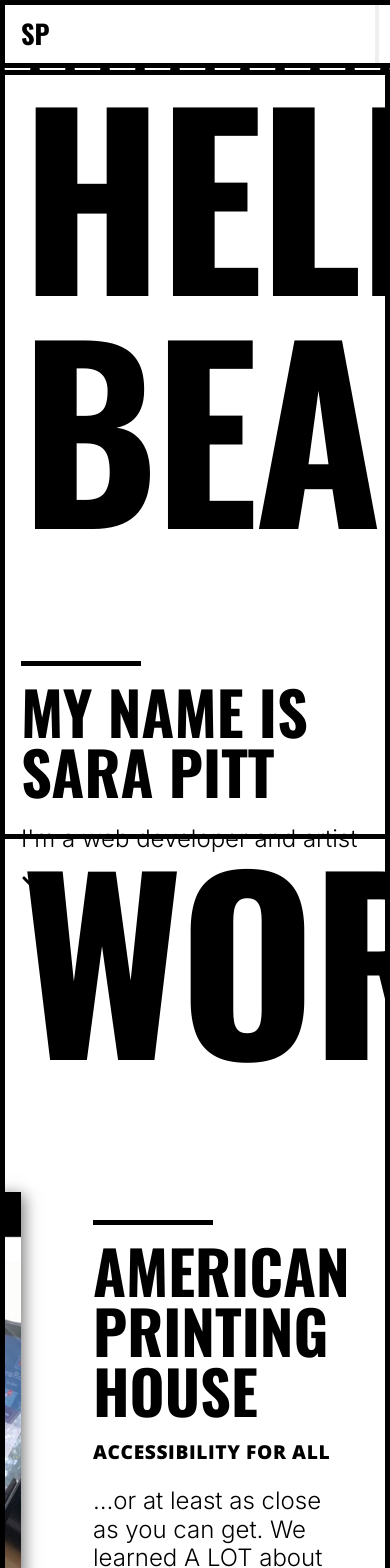
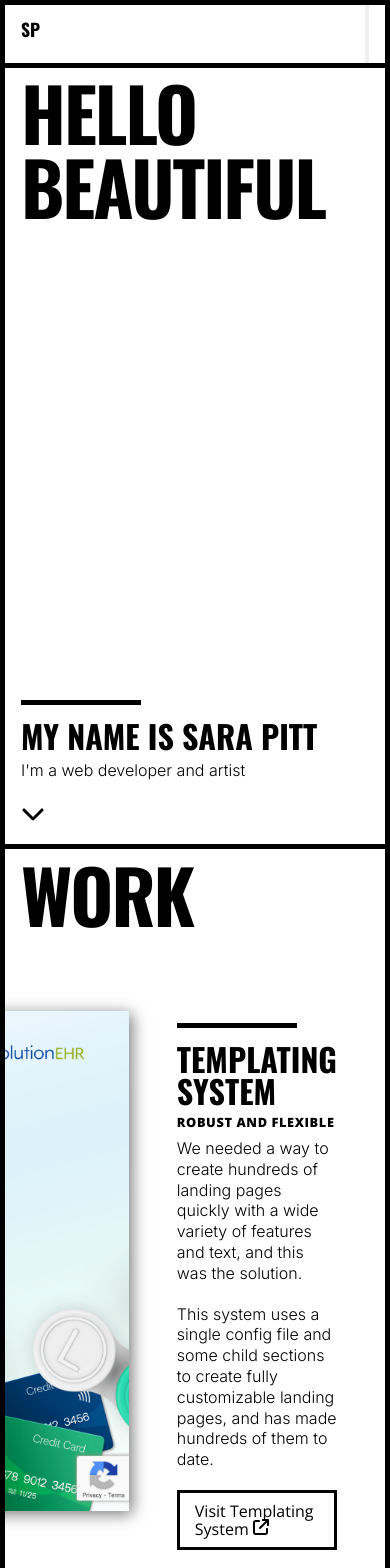
Before and after one commit to sara-p-/portfolio-2024, a React (Vite) app: page / in a window 390 px wide. Shown: the top 1568 px of the page. Built offline with nearby package versions, Linux system fonts and the light colour scheme.

Commit message:
working on the mobile styling for the text, and adding the about section

```diff
--- a/public/data/data.json
+++ b/public/data/data.json
@@ -94,7 +94,7 @@
     "id": "8",
     "title": "booklist",
     "subtitle": "Pure obsession",
-    "shortDesc": "I wanted to learn more about React, so I made a site that functions like React...but with vanilla JS. \\n Also, I'm suuuuuuuuper into the \"romantasy\" genre so making a website for that seemed like a good call. IYKYK.",
+    "shortDesc": "I wanted to learn more about React, so I made a site that functions like React...but with vanilla JS. \\n Also, I'm suuuuuuuuper into the \"romantasy\" genre so making a website for that seemed like a good call. \\n IYKYK.",
     "stack": "HTML5, CSS3, JavaScript",
     "categories": "Personal, Frontend",
     "longDesc": "",
--- a/src/App.css
+++ b/src/App.css
@@ -1,12 +1,21 @@
 #home {
-  height: calc(100% - 75px);
-  margin-top: 70px;
+  /* height: calc(100% - 75px);
+  margin-top: 70px; */
   .wrapper {
     display: flex;
     flex-direction: column;
     justify-content: space-between;
   }
+  .title-box {
+    margin: 75px 0 3em;
+  }
   .outro {
     margin-bottom: 1em;
   }
 }
+
+#about {
+  h3:last-of-type {
+    margin: 2em 0;
+  }
+}
--- a/src/App.tsx
+++ b/src/App.tsx
@@ -32,7 +32,8 @@ function App() {
   }
 
   // Create the typescript object for data
-  const dataObjects: projectProps[] = data === 'undefined' ? [] : data
+  const dataObjects: projectProps[] =
+    data === 'undefined' ? [] : [...data].reverse()
 
   return (
     <>
@@ -74,6 +75,50 @@ function App() {
           </div>
         </div>
       </section>
+      <section id='about' className='section'>
+        <div className='wrapper'>
+          <Title firstLine='About' />
+          <div className='content'>
+            <h2>I’VE DONE SEVERAL THINGS</h2>
+            <p>
+              Over 10 years ago (wow) I was an eager young artist, newly
+              graduated with a MFA in 3D Fine Art. At some point I decided I
+              needed a portfolio site, so I bought a wonderful book about HTML
+              and CSS.
+            </p>
+            <h3>
+              THAT WAS THE BEGINNING OF MY DEEP AND ABIDING LOVE FOR CODING.
+            </h3>
+            <p>
+              I began freelancing as a web developer while continuing to work as
+              an artist. This was an exciting time spent having art shows,
+              participating in artist residencies and fellowships, touring the
+              States with bands, and creative consulting with a multinational
+              corporation.
+            </p>
+            <p>
+              At some point the allure of code was stronger than the allure of
+              the art world, and I began freelancing as a developer full-time.
+              This afforded me the chance to travel the world for a year with 40
+              strangers on Remote Year.
+            </p>
+            <p>
+              After successfully running my own freelancing business for 5
+              years, I decided that I wanted to jump in a little deeper, and got
+              a job at an incredible ad agency called Mightily.
+            </p>
+            <p>
+              Mightily is known for its incredible work and creativity. Working
+              with such talented designers and developers on some truly
+              challenging sites took my skillset to a whole new level.
+            </p>
+            <p>
+              I’ve now been a developer for over 7 years and absolutely love it.
+            </p>
+            <h3 className='h2'>LET’S MAKE SOMETHING BEAUTIFUL TOGETHER.</h3>
+          </div>
+        </div>
+      </section>
     </>
   )
 }
--- a/src/components/Button/button.css
+++ b/src/components/Button/button.css
@@ -2,7 +2,7 @@
   z-index: 1;
   display: block;
   position: relative;
-  margin-top: 1.25rem;
+  /* margin-top: 1em; */
   display: flex;
   gap: 1em;
   justify-content: flex-start;
--- a/src/components/Header/header.css
+++ b/src/components/Header/header.css
@@ -7,6 +7,7 @@ header {
   left: 0;
   width: 100%;
   z-index: 2;
+  box-sizing: border-box;
   .wrapper {
     display: flex;
     justify-content: space-between;
--- a/src/components/Project/Project.tsx
+++ b/src/components/Project/Project.tsx
@@ -29,8 +29,6 @@ function Project({
     linkText !== '' ? `Visit ${linkText}` : `Visit ${title}`
 
   const shortTextArray: string[] = shortDesc.split('\\n')
-
-  console.log(shortTextArray)
 
   // const categories: string[] = cat?.split(', ')
   // const stacks: string[] = stack?.split(', ')
--- a/src/components/Title/title.css
+++ b/src/components/Title/title.css
@@ -1,5 +1,5 @@
 .title-box {
-  margin-bottom: 5em;
+  margin: 0.5em 0 5em;
 }
 
 .title span {
--- a/src/index.css
+++ b/src/index.css
@@ -16,7 +16,7 @@
   --heading-font-family: 'Oswald', sans-serif;
 
   font-family: var(--base-font-family);
-  font-size: 24px;
+  font-size: 16px;
   font-weight: 300;
 
   font-synthesis: none;
@@ -30,7 +30,15 @@
   width: 100%;
   height: 100%;
   min-height: 100%;
-  /* background-color: var(--white); */
+
+  @media only screen and (min-width: 768px) {
+    font-size: 20px;
+  }
+  @media only screen and (min-width: 1024px) {
+    font-size: 24px;
+  }
+  /* @media only screen and (min-width: 1280px) {
+  } */
 }
 
 html,
@@ -52,26 +60,33 @@ body {
 }
 
 .section {
-  height: 100%;
+  height: auto;
+  min-height: 100vh;
   width: 100%;
   background-color: transparent;
   margin-top: -5px;
-}
-
-.fullscreen {
-  height: 100%;
-  min-height: 100%;
+  position: relative;
+  box-sizing: border-box;
+  display: block;
+  .wrapper {
+    min-height: 100vh;
+  }
 }
 
 .wrapper {
   width: auto;
   max-width: 1400px;
-  height: auto;
+  height: 100%;
   min-height: 100%;
   border: var(--base-border);
   background-color: var(--secondary);
   padding: 0 1rem;
   overflow-x: hidden;
+}
+
+.content {
+  width: 100%;
+  max-width: 800px;
 }
 
 a {
@@ -97,9 +112,9 @@ button.icon-button {
 
 p {
   font-size: 1em;
-  margin-bottom: 16px;
+  margin: 0 0 1.25em 0;
   padding: 0;
-  line-height: 1.2;
+  line-height: 1.3;
 }
 
 h1,
@@ -116,21 +131,34 @@ h6,
 .h6 {
   font-family: 'Oswald', sans-serif;
   line-height: 1;
-  margin-bottom: 1.25rem;
+  margin-bottom: 8px;
   text-transform: uppercase;
   margin-top: 0;
   color: var(--primary);
+  @media only screen and (min-width: 768px) {
+    margin-bottom: 1em;
+  }
 }
 
 h1,
 .h1 {
-  font-size: 9.7em;
-  letter-spacing: -4px;
+  font-size: 4.6em;
+  letter-spacing: -2px;
+  @media only screen and (min-width: 768px) {
+    letter-spacing: -3px;
+    font-size: 9.7em;
+  }
+  @media only screen and (min-width: 1024px) {
+    font-size: 9.7em;
+  }
+  @media only screen and (min-width: 1280px) {
+    font-size: 9.7em;
+  }
 }
 
 h2,
 .h2 {
-  font-size: 2.5em;
+  font-size: 2em;
   position: relative;
   &:before {
     content: '';
@@ -140,6 +168,13 @@ h2,
     top: -20px;
     left: 0;
     background-color: var(--primary);
+  }
+  @media only screen and (min-width: 768px) {
+    font-size: 2.5em;
+  }
+  @media only screen and (min-width: 1024px) {
+  }
+  @media only screen and (min-width: 1280px) {
   }
 }
 
```
